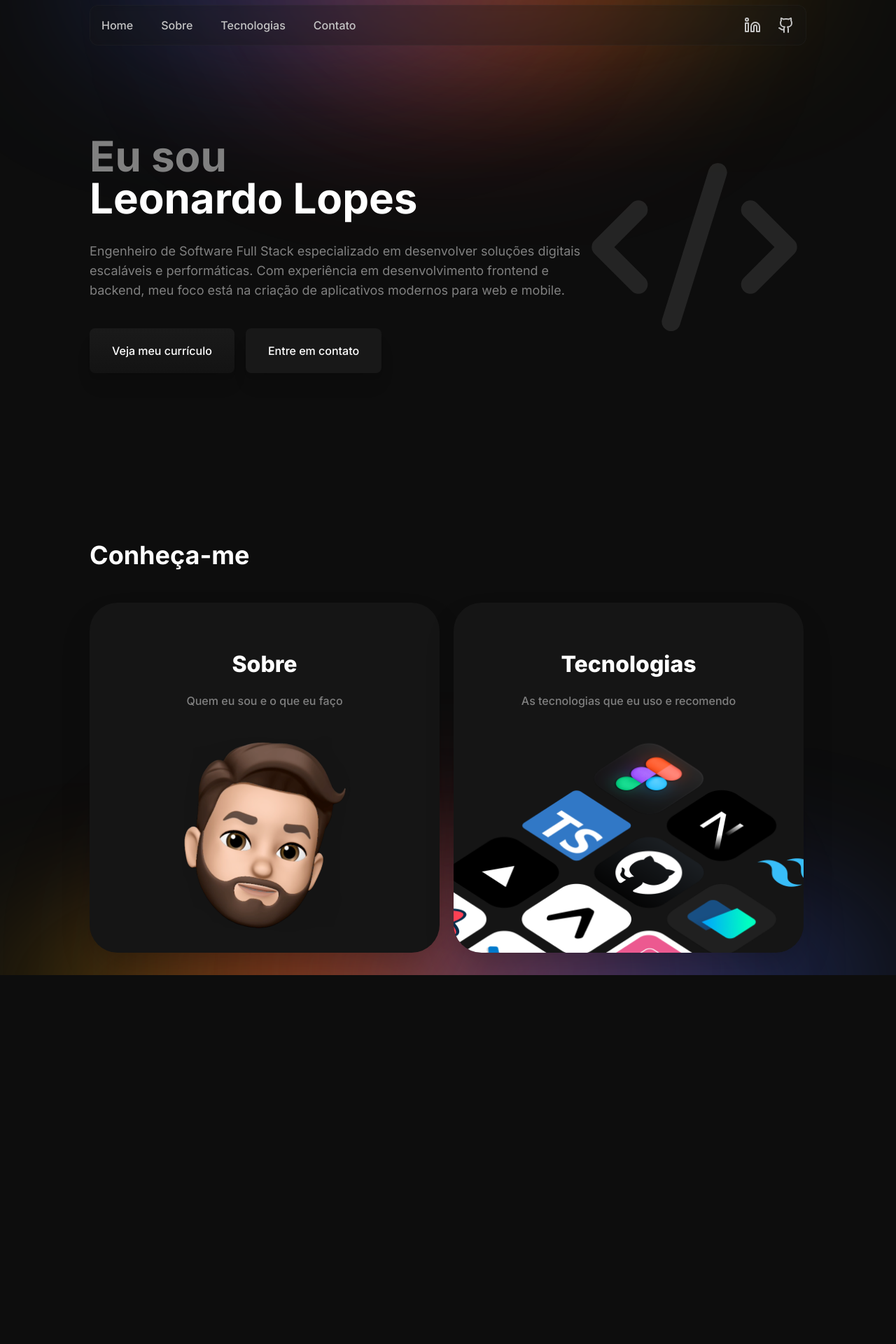
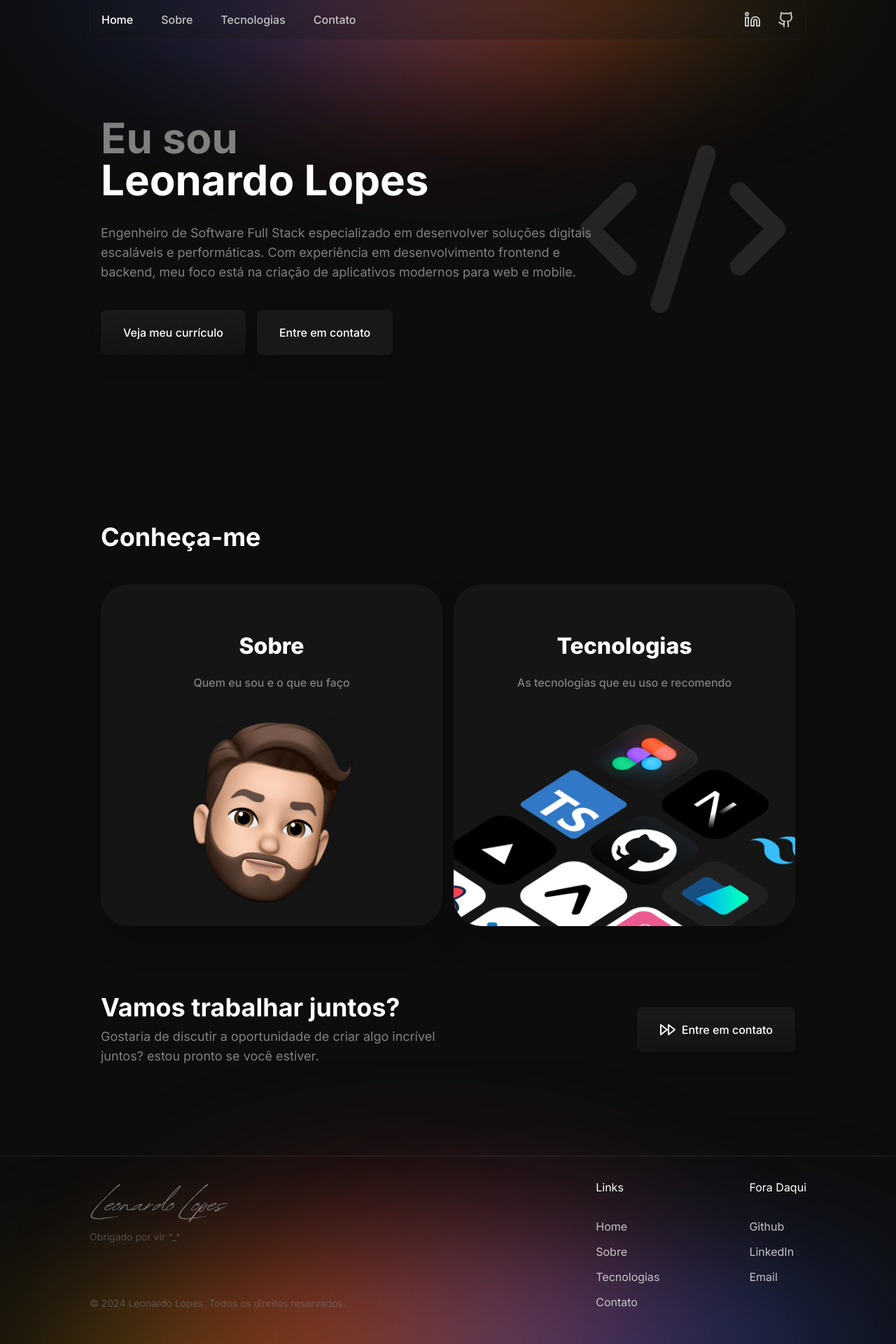
Before and after one commit to LeonardoWlopes/leonardolopes.tech, a Next.js app: page / in a window 1280 px wide. Shown: the part 25-1945 px from the top of the page at 70% size. Before the commit the page ends 1418 px from the top, so only its background shows below. Built offline with nearby package versions, Linux system fonts and the light colour scheme; no server answers.

Commit message:
feat: footer and layout adjusts

```diff
--- a/src/app/about/page.tsx
+++ b/src/app/about/page.tsx
@@ -25,7 +25,7 @@ export const revalidate = 60 * 60 * 12 // 12 hours
 
 export default function About() {
 	return (
-		<main className="flex w-full max-w-limit flex-col">
+		<div className="flex w-full max-w-limit flex-col">
 			<h1 className="mb-3 font-bold text-4xl text-white md:text-6xl sm:text-5xl">
 				Um pouco sobre min
 			</h1>
@@ -132,6 +132,6 @@ export default function About() {
 					</Link>
 				</div>
 			</div>
-		</main>
+		</div>
 	)
 }
--- a/src/app/contact/page.tsx
+++ b/src/app/contact/page.tsx
@@ -1,8 +1,12 @@
 // components
 import { Mail } from '@/components/mail'
 
-//types
+// types
 import type { Metadata } from 'next'
+import Link from 'next/link'
+
+// icons
+import { CONTACT_LINKS } from '@/utils/mock'
 
 // next
 export const metadata: Metadata = {
@@ -13,7 +17,7 @@ export const metadata: Metadata = {
 
 export default function Contact() {
 	return (
-		<main className="flex w-full max-w-limit flex-col">
+		<div className="flex w-full max-w-limit flex-col">
 			<h1 className="mb-3 font-bold text-4xl text-white md:text-6xl sm:text-5xl">
 				Entre em contato
 			</h1>
@@ -26,6 +30,18 @@ export default function Contact() {
 			<hr className="my-8 border-white/10 md:my-16" />
 
 			<Mail />
-		</main>
+
+			<div className="mt-16 flex items-center justify-center gap-8">
+				{CONTACT_LINKS.map(({ href, Icon }) => (
+					<Link
+						className="h-6 w-6 text-light-gray"
+						key={href}
+						href={href}
+					>
+						<Icon />
+					</Link>
+				))}
+			</div>
+		</div>
 	)
 }
--- a/src/app/layout.tsx
+++ b/src/app/layout.tsx
@@ -6,16 +6,19 @@ import './globals.css'
 import topBackground from '@/assets/top-background.svg'
 import bottomBackground from '@/assets/bottom-background.svg'
 
-//components
+// components
 import Image from 'next/image'
 import { Header } from '@/components/header'
+import { Footer } from '@/components/footer'
 import { Analytics } from '@vercel/analytics/react'
 import { SpeedInsights } from '@vercel/speed-insights/next'
 import { GoogleAnalytics } from '@next/third-parties/google'
 
 // utils
 import { env } from '@/env'
+import { twMerge } from 'tailwind-merge'
 
+// next
 const inter = Inter({ subsets: ['latin'] })
 
 export const metadata: Metadata = {
@@ -48,11 +51,13 @@ export default function RootLayout({
 	return (
 		<html lang="pt-BR" className="dark">
 			<body
-				// biome-ignore lint/nursery/useSortedClasses: This is a false positive
-				className={`relative flex min-h-screen flex-col items-center overflow-x-hidden bg-main-bg px-4 pt-24 pb-32 antialiased sm:py-8 ${inter.className}`}
+				className={twMerge(
+					'relative flex min-h-screen flex-col items-center overflow-x-hidden bg-main-bg antialiased',
+					inter.className,
+				)}
 			>
 				<Image
-					className="-z-10 absolute top-0 w-full max-w-screen-2xl object-none"
+					className="-z-10 -top-1 absolute w-full max-w-screen-2xl object-none"
 					src={topBackground}
 					alt=""
 					draggable={false}
@@ -61,10 +66,14 @@ export default function RootLayout({
 
 				<Header />
 
-				{children}
+				<main className="flex w-full max-w-limit flex-col px-4 pt-24 pb-32 sm:pt-48">
+					{children}
+				</main>
+
+				<Footer />
 
 				<Image
-					className="-z-10 absolute bottom-0 w-full max-w-screen-2xl object-none"
+					className="-z-10 -bottom-1 absolute w-full max-w-screen-2xl object-none"
 					src={bottomBackground}
 					alt=""
 					draggable={false}
--- a/src/app/page.tsx
+++ b/src/app/page.tsx
@@ -1,7 +1,7 @@
 // components
 import { Button } from '@/components/button'
 import { KnowCard } from '@/components/know-card'
-import { CodeXml } from 'lucide-react'
+import { CodeXml, FastForward } from 'lucide-react'
 import Link from 'next/link'
 import Image from 'next/image'
 
@@ -14,7 +14,7 @@ import { env } from '@/env'
 
 export default function Home() {
 	return (
-		<main className="flex w-full max-w-limit flex-col">
+		<div className="flex w-full max-w-limit flex-col">
 			<section className="relative mb-32 flex flex-col sm:mb-60">
 				<h1 className="mb-8 font-bold text-4xl text-dark-gray md:text-6xl sm:text-5xl">
 					Eu sou <br />
@@ -46,7 +46,7 @@ export default function Home() {
 				<CodeXml className="absolute right-0 hidden h-80 w-80 text-dark-gray/20 sm:block" />
 			</section>
 
-			<section className="grid grid-cols-1 gap-4 md:grid-cols-2">
+			<section className="mb-24 grid grid-cols-1 justify-items-center gap-4 md:grid-cols-2 md:justify-items-start">
 				<h2 className="mb-8 text-center font-bold text-4xl text-white md:text-start">
 					Conheça-me
 				</h2>
@@ -90,6 +90,26 @@ export default function Home() {
 					/>
 				</KnowCard>
 			</section>
-		</main>
+
+			<section className="flex flex-col items-center justify-between gap-8 md:flex-row">
+				<div className="flex max-w-[500px] flex-col gap-2">
+					<h2 className="font-bold text-4xl text-white">
+						Vamos trabalhar juntos?
+					</h2>
+
+					<p className="text-start text-dark-gray text-sm md:text-lg">
+						Gostaria de discutir a oportunidade de criar algo
+						incrível juntos? estou pronto se você estiver.
+					</p>
+				</div>
+
+				<Link href={'/contact'}>
+					<Button>
+						<FastForward />
+						Entre em contato
+					</Button>
+				</Link>
+			</section>
+		</div>
 	)
 }
--- a/src/app/technologies/page.tsx
+++ b/src/app/technologies/page.tsx
@@ -22,7 +22,7 @@ const CATEGORIES = [
 
 export default function Tech() {
 	return (
-		<main className="flex w-full max-w-limit flex-col">
+		<div className="flex w-full max-w-limit flex-col">
 			<h1 className="mb-3 font-bold text-4xl text-white md:text-6xl sm:text-5xl">
 				Tecnologias
 			</h1>
@@ -48,6 +48,6 @@ export default function Tech() {
 					</div>
 				))}
 			</div>
-		</main>
+		</div>
 	)
 }
--- /dev/null
+++ b/src/components/footer.tsx
@@ -0,0 +1,71 @@
+// components
+import Image from 'next/image'
+import Link from 'next/link'
+
+// assets
+import signature from '@/assets/icons/signature.svg'
+
+// utils
+import { env } from '@/env'
+
+const NAV_LINKS = [
+	{ label: 'Home', href: '/' },
+	{ label: 'Sobre', href: '/about' },
+	{ label: 'Tecnologias', href: '/technologies' },
+	{ label: 'Contato', href: '/contact' },
+]
+
+const ELSE_WHERE_LINKS = [
+	{ label: 'Github', href: env.GITHUB_URL },
+	{ label: 'LinkedIn', href: env.LINKEDIN_URL },
+	{ label: 'Email', href: `mailto:${env.CONTACT_EMAIL}` },
+]
+
+export function Footer() {
+	const currentYear = new Date().getFullYear()
+
+	return (
+		<footer className="flex w-full justify-center border-white/10 border-t px-4 pt-8 pb-24 sm:pb-11">
+			<div className="flex w-full max-w-limit flex-col-reverse justify-between gap-8 md:flex-row">
+				<div className="flex flex-col">
+					<Image src={signature} alt="Leonardo Lopes" width={200} />
+
+					<p className="mb-8 text-medium-gray text-sm sm:mb-auto">
+						Obrigado por vir ^_^
+					</p>
+
+					<p className="text-medium-gray text-sm">
+						© {currentYear} Leonardo Lopes. Todos os direitos
+						reservados.
+					</p>
+				</div>
+
+				<div className="flex gap-16 text-base text-light-gray sm:gap-32">
+					<div className="flex flex-col">
+						<span className="mb-8 text-white">Links</span>
+
+						<ul className="flex flex-col gap-3">
+							{NAV_LINKS.map(({ href, label }) => (
+								<li key={label}>
+									<Link href={href}>{label}</Link>
+								</li>
+							))}
+						</ul>
+					</div>
+
+					<div className="flex flex-col">
+						<span className="mb-8 text-white">Fora Daqui</span>
+
+						<ul className="flex flex-col gap-3">
+							{ELSE_WHERE_LINKS.map(({ href, label }) => (
+								<li key={label}>
+									<Link href={href}>{label}</Link>
+								</li>
+							))}
+						</ul>
+					</div>
+				</div>
+			</div>
+		</footer>
+	)
+}
--- a/src/components/header.tsx
+++ b/src/components/header.tsx
@@ -1,13 +1,19 @@
+'use client'
+
 // components
 import Link from 'next/link'
 
 // utils
 import { env } from '@/env'
+import { twMerge } from 'tailwind-merge'
 
 // assets
 import { Linkedin, Github, Home, UserRound, Atom, Mail } from 'lucide-react'
 
-const LINKS = [
+// next
+import { usePathname } from 'next/navigation'
+
+const NAV_LINKS = [
 	{ label: 'Home', href: '/', Icon: Home },
 	{ label: 'Sobre', href: '/about', Icon: UserRound },
 	{ label: 'Tecnologias', href: '/technologies', Icon: Atom },
@@ -15,33 +21,47 @@ const LINKS = [
 ]
 
 export function Header() {
+	const path = usePathname()
+
 	return (
-		<header className="fixed bottom-8 z-10 flex w-11/12 max-w-limit justify-between rounded-xl border border-[#5E5E5E]/10 bg-[#181818]/60 p-4 text-light-gray backdrop-blur-sm sm:static sm:mb-32 sm:w-full sm:bg-[#181818]/30">
+		<header className="fixed bottom-8 z-10 flex w-[calc(100vw-32px)] max-w-limit justify-between rounded-xl border border-[#5E5E5E]/10 bg-[#181818]/60 p-4 text-light-gray backdrop-blur-sm sm:top-6 sm:bottom-[unset] sm:mb-32 sm:bg-[#181818]/30">
 			<div className="flex flex-1 items-center">
 				<ul className="flex flex-1 justify-evenly gap-10 sm:items-center sm:justify-start">
-					{LINKS.map(({ href, label, Icon }) => (
+					{NAV_LINKS.map(({ href, label, Icon }) => {
+						const isActive = path === href
+
+						return (
 							<li key={href}>
 								<Link
-								className="font-medium text-base text-light-gray active:text-white hover:text-light-gray/80"
+									className={twMerge(
+										'font-medium text-base',
+										isActive
+											? 'text-white'
+											: 'text-light-gray',
+										'sm:hover:text-light-gray/80',
+									)}
 									href={href}
 								>
-								<span className="hidden sm:flex">{label}</span>
+									<span className="hidden sm:flex">
+										{label}
+									</span>
 
 									<abbr title={label}>
 										<Icon className="sm:hidden" />
 									</abbr>
 								</Link>
 							</li>
-					))}
+						)
+					})}
 				</ul>
 			</div>
 
 			<div className="hidden items-center gap-6 sm:flex">
-				<Link href={env.LINKEDIN_URL} target="_blank">
+				<Link href={env.NEXT_PUBLIC_LINKEDIN_URL} target="_blank">
 					<Linkedin />
 				</Link>
 
-				<Link href={env.GITHUB_URL} target="_blank">
+				<Link href={env.NEXT_PUBLIC_GITHUB_URL} target="_blank">
 					<Github />
 				</Link>
 			</div>
--- a/src/components/mail.tsx
+++ b/src/components/mail.tsx
@@ -83,7 +83,7 @@ export function Mail() {
 				<hr className="my-8 border-white/10" />
 
 				<textarea
-					className="mb-6 h-80 w-full resize-none rounded-xl bg-main-bg p-6 font-normal text-base text-white outline-card-border placeholder:text-medium-gray"
+					className="mb-6 h-52 w-full resize-none rounded-xl bg-main-bg p-6 font-normal text-base text-white outline-card-border sm:h-80 placeholder:text-medium-gray"
 					name="content"
 					autoComplete="off"
 					placeholder="Escreva sua mensagem aqui..."
--- a/src/env.ts
+++ b/src/env.ts
@@ -15,11 +15,15 @@ export const env = createEnv({
 
 	client: {
 		NEXT_PUBLIC_CONTACT_NUMBER: z.string(),
+		NEXT_PUBLIC_LINKEDIN_URL: z.string().url(),
+		NEXT_PUBLIC_GITHUB_URL: z.string().url(),
 	},
 
 	runtimeEnv: {
-		LINKEDIN_URL: process.env.LINKEDIN_URL,
-		GITHUB_URL: process.env.GITHUB_URL,
+		LINKEDIN_URL: process.env.NEXT_PUBLIC_GITHUB_URL,
+		GITHUB_URL: process.env.NEXT_PUBLIC_LINKEDIN_URL,
+		NEXT_PUBLIC_GITHUB_URL: process.env.NEXT_PUBLIC_GITHUB_URL,
+		NEXT_PUBLIC_LINKEDIN_URL: process.env.NEXT_PUBLIC_LINKEDIN_URL,
 		CV_URL: process.env.CV_URL,
 		INSTAGRAM_URL: process.env.INSTAGRAM_URL,
 		CONTACT_EMAIL: process.env.CONTACT_EMAIL,
--- /dev/null
+++ b/src/interfaces/contact.ts
@@ -0,0 +1,6 @@
+import type { LucideIcon } from 'lucide-react'
+
+export interface IContactLink {
+	href: string
+	Icon: LucideIcon
+}
```
Also changed, not shown: src/utils/mock.ts (+21 -0 lines). Lines whose indentation alone changed are shown as unchanged.
